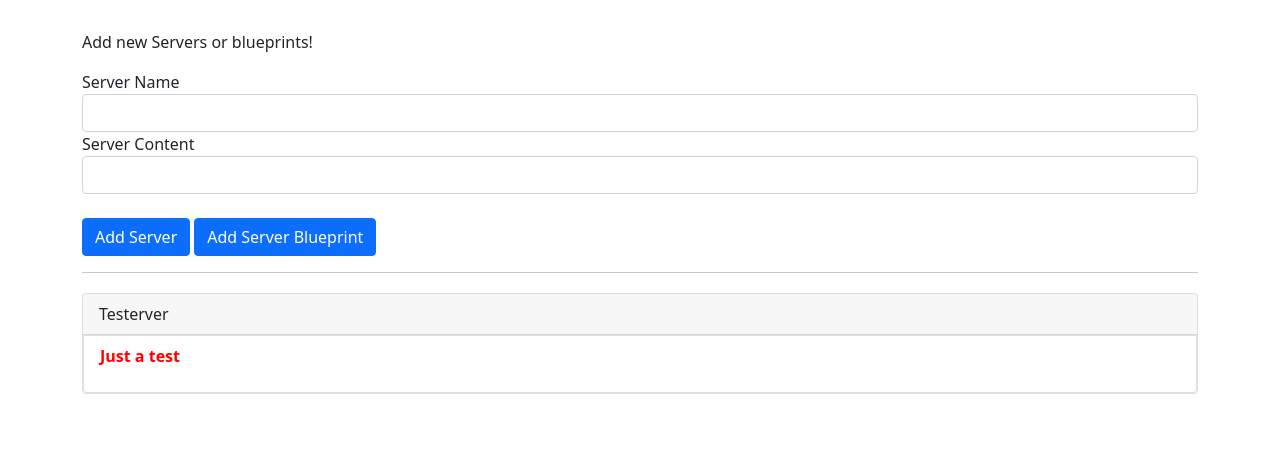
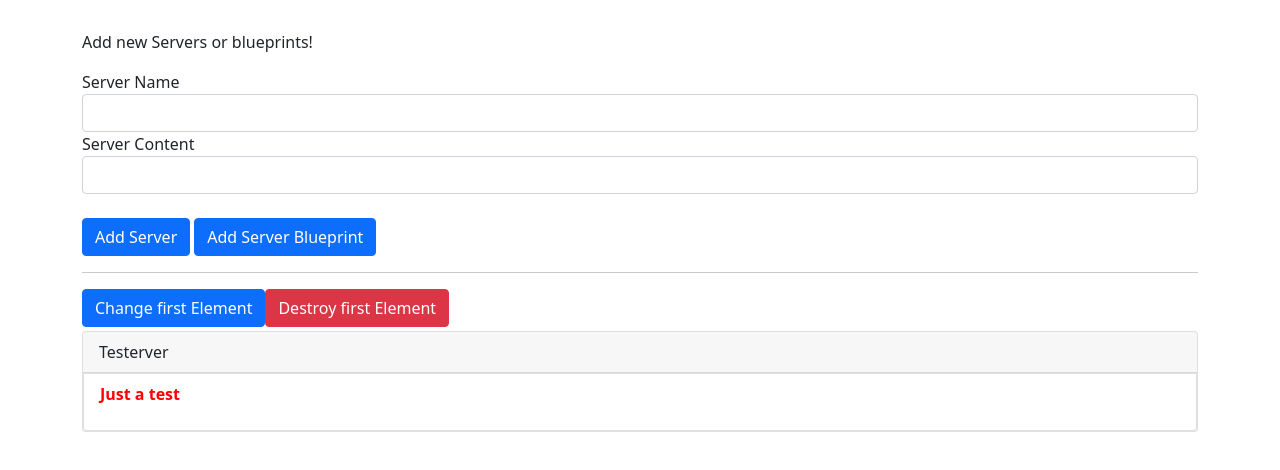
Before and after one commit to VladimirRiz/components_databinding, an Angular app: page / in a window 1280 px wide. Shown: the top 470 px of the page. Built offline with nearby package versions, Linux system fonts and the light colour scheme.

Commit message:
feat: hooks

```diff
--- a/src/app/app.component.html
+++ b/src/app/app.component.html
@@ -6,9 +6,12 @@
   <hr>
   <div class="row">
     <div class="col-xs-12">
+      <button class="btn btn-primary" (click)="onChangeFirst()">Change first Element</button>
+      <button class="btn btn-danger" (click)="onDestoyFirst()">Destroy first Element</button>
       <app-server-element
       *ngFor="let serverElement of serverElements"
-      [srvElement]="serverElement">
+      [srvElement]="serverElement"
+      [name]="serverElement.name">
       <p>
         <strong *ngIf="serverElement.type === 'server'" style="color: red">{{ serverElement.content }}</strong>
         <em *ngIf="serverElement.type === 'blueprint'">{{ serverElement.content }}</em>
--- a/src/app/app.component.ts
+++ b/src/app/app.component.ts
@@ -24,4 +24,12 @@ export class AppComponent {
     });
   }
 
+  onChangeFirst = () => {
+    this.serverElements[0].name = 'Changed!'
+  }
+
+  onDestoyFirst = () => {
+    this.serverElements.splice(0,1)
+  }
+
 }
--- a/src/app/server-element/server-element.component.html
+++ b/src/app/server-element/server-element.component.html
@@ -1,7 +1,7 @@
 <div class="col-xs-12">
   <div
     class="card mt-1">
-    <div class="card-header">{{ element.name }}</div>
+    <div class="card-header">{{ name }}</div>
     <div class="list-group-item">
       <ng-content></ng-content>
     </div>
--- a/src/app/server-element/server-element.component.ts
+++ b/src/app/server-element/server-element.component.ts
@@ -1,4 +1,12 @@
-import { Component, Input, OnInit, ViewEncapsulation } from '@angular/core';
+import { Component,
+        Input,
+        OnChanges,
+        OnInit,
+        ViewEncapsulation,
+        SimpleChanges,
+        DoCheck,
+        OnDestroy
+} from '@angular/core';
 
 @Component({
   selector: 'app-server-element',
@@ -6,14 +14,35 @@ import { Component, Input, OnInit, ViewEncapsulation } from '@angular/core';
   styleUrls: ['./server-element.component.scss'],
   encapsulation: ViewEncapsulation.Emulated
 })
-export class ServerElementComponent implements OnInit {
+export class ServerElementComponent implements OnInit, OnChanges, DoCheck, OnDestroy {
   @Input('srvElement') element!: {type: string, name:string, content:string} ;
+  @Input() name!:string
 
   constructor() {
+    console.log('constructor called!')
+   }
+
+   ngOnChanges(changes: SimpleChanges): void {
+    console.log('ngOnChanges called!' , changes)
+     //Called before any other lifecycle hook. Use it to inject dependencies, but avoid any serious work here.
+     //Add '${implements OnChanges}' to the class.
 
    }
 
   ngOnInit(): void {
+    console.log('ngOnInit called!')
+
+  }
+
+  ngDoCheck(): void {
+    console.log('ngDoCheck called!')
+    //Called every time that the input properties of a component or a directive are checked. Use it to extend change detection by performing a custom check.
+    //Add 'implements DoCheck' to the class.
+
+  }
+
+  ngOnDestroy(): void {
+    console.log('ngOnDestroy called!')
   }
 
 }
```
